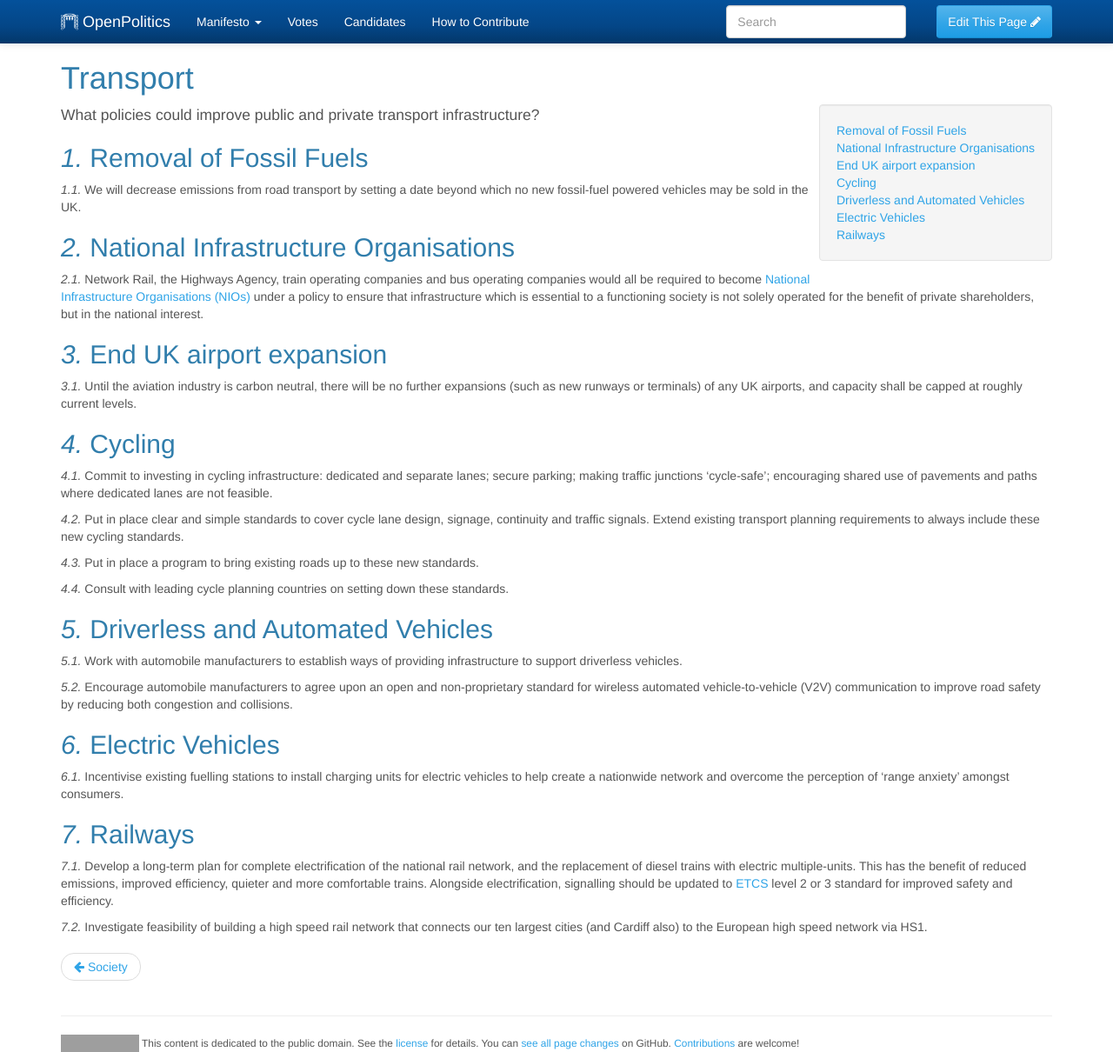
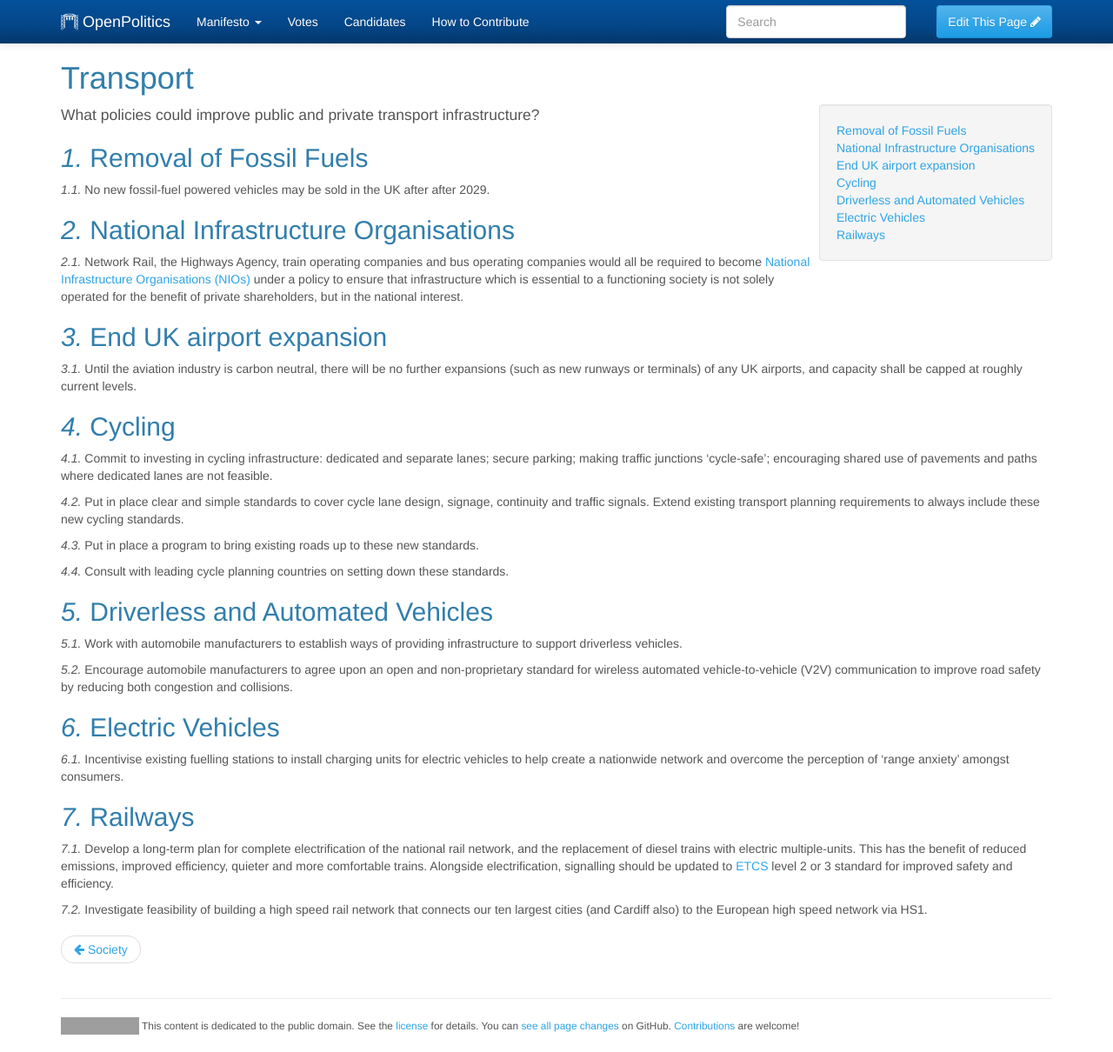
Before and after one commit to openpolitics/manifesto, a Jekyll site: the page built from manifesto/transport.md, in a window 1280 px wide and 1210 px high. Shown: the whole window at 87% size. Built offline with Jekyll 4.4.1, drawn with Linux system fonts in a browser that asks for light colours; grey boxes are pictures that could not be loaded.

Commit message:
strengthen fossil-free road transport target

```diff
--- a/manifesto/transport.md
+++ b/manifesto/transport.md
@@ -11,7 +11,7 @@ What policies could improve public and private transport infrastructure?
 
 ## Removal of Fossil Fuels
 
-We will decrease emissions from road transport by setting a date beyond which no new fossil-fuel powered vehicles may be sold in the UK.
+No new fossil-fuel powered vehicles may be sold in the UK after after 2029.
 
 ## National Infrastructure Organisations
 
```
